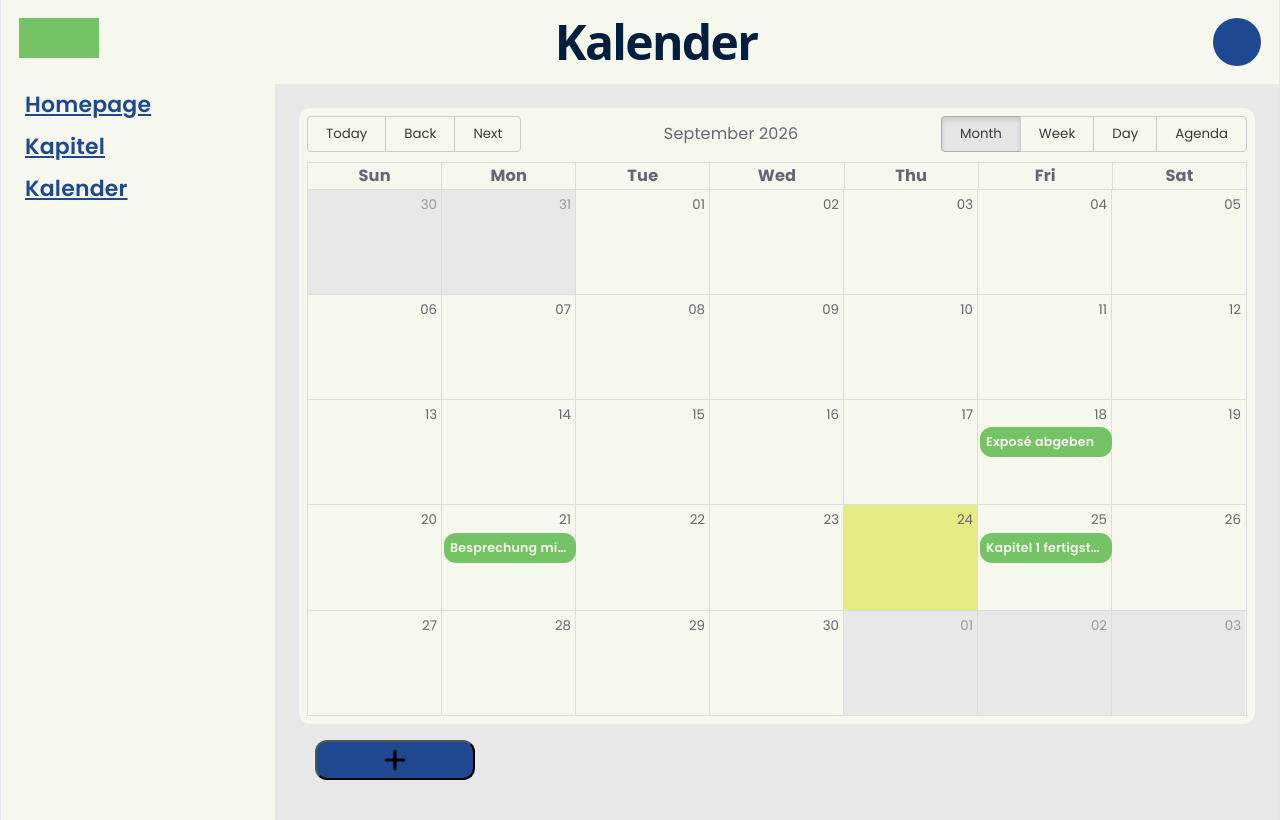
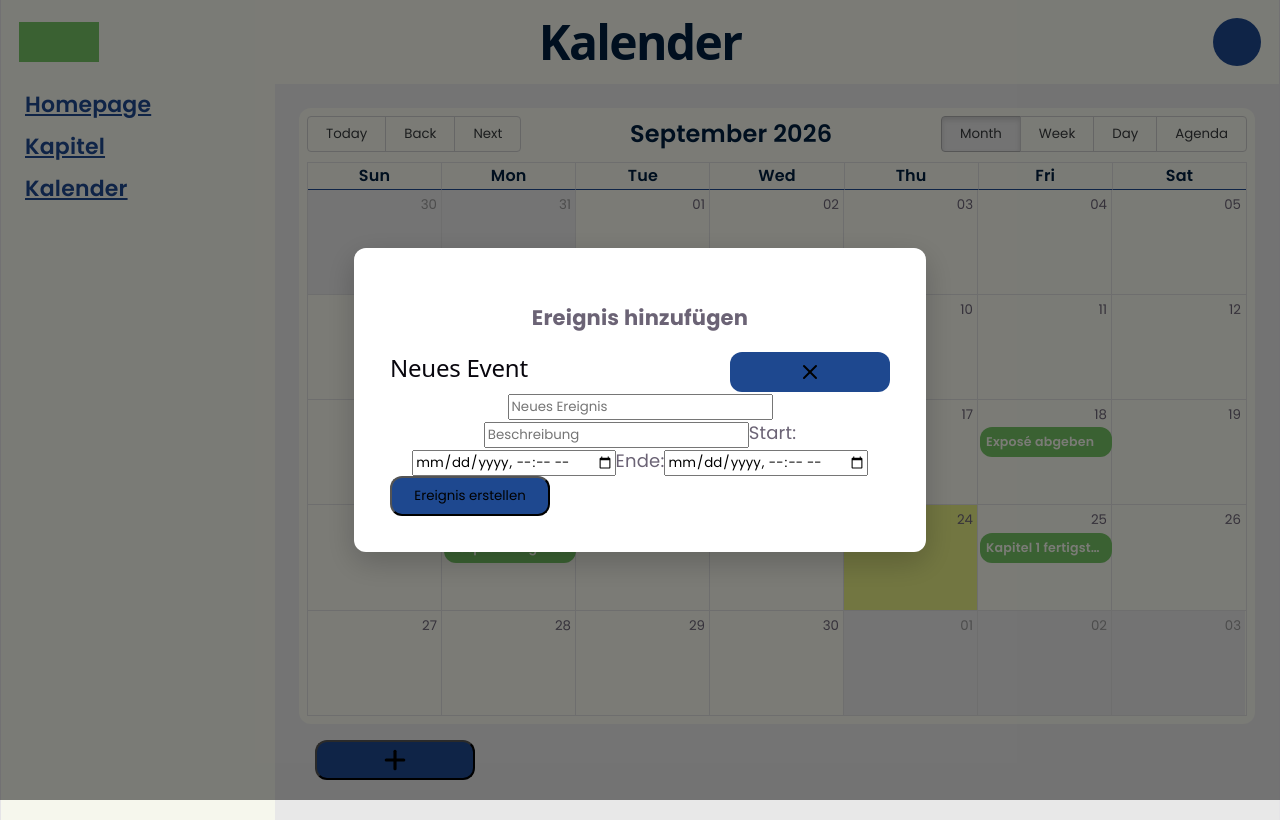
Before and after one commit to DerKeck05/MME_SS26_Gruppe_H_Thesis_expose, a React (Vite) app in the folder frontend/: page /calendar in a window 1280 px wide. Both pictures are taken after a click on the button "Neues Ereignis erstellen". Built offline with nearby package versions, Linux system fonts and the light colour scheme.

Commit message:
Added Modal into UI, and some small other UI changes

```diff
--- a/frontend/src/student_pages/calendar_pages/calendar-page.tsx
+++ b/frontend/src/student_pages/calendar_pages/calendar-page.tsx
@@ -1,19 +1,29 @@
 import CalendarComponent from "./calendar-component";
 import "../calendar_pages/calendar-stylesheet.css";
 import {Plus} from "lucide-react";
+import {useState} from "react";
+import AddEntryModal from "./modals/add-entry-modal.tsx";
 
 
 function CalendarPage() {
+    const [showModal, setShowModal] = useState(false);
+
     return (
         <div className="calendar-page-main">
             <CalendarComponent/>
             <div className={"calendar-add-buttons"}>
-                <button onClick={() => {
-                    console.log("clicked");
-                    // Hier dann Ereignis Erstellen Window aufrufen
-                }} title="Neues Ereignis erstellen">
+                <button
+                    onClick={() => {
+                        setShowModal(true);
+                    }}
+                    title="Neues Ereignis erstellen"
+                >
                     <Plus size={30} strokeWidth={2.5}/>
                 </button>
+
+                {showModal && (
+                    <AddEntryModal onClose={() => setShowModal(false)}/>
+                )}
             </div>
         </div>
     );
--- a/frontend/src/student_pages/calendar_pages/calendar-stylesheet.css
+++ b/frontend/src/student_pages/calendar_pages/calendar-stylesheet.css
@@ -70,3 +70,18 @@
     font-size: 24px;
     cursor: pointer;
 }
+
+.rbc-toolbar-label {
+    font-family: inherit;
+    font-size: 24px;
+    font-weight: 600;
+    color: var(--dark-blue);
+}
+
+.rbc-header {
+    text-align: center;
+    font-size: 16px;
+    font-weight: 600;
+    color: var(--dark-blue);
+    border-color: var(--night-blue);
+}
--- a/frontend/src/student_pages/calendar_pages/modals/add-entry-modal.tsx
+++ b/frontend/src/student_pages/calendar_pages/modals/add-entry-modal.tsx
@@ -1,8 +1,11 @@
 import {X} from "lucide-react";
+import "./modal-stylesheet.css";
 
-function AddEntryModal() {
+function AddEntryModal({onClose}: { onClose: () => void }) {
     return (
-        <div className={"modal-Backdrop"} onClick={() => {}}
+        <div className={"modal-Backdrop"} onClick={() => {
+            onClose();
+        }}
         >
             <div className={"modal"} onClick={(event) => event.stopPropagation()}>
                 <h3>Ereignis hinzufügen</h3>
@@ -13,6 +16,7 @@ function AddEntryModal() {
                     <button
                         type="button"
                         onClick={() => {
+                            onClose();
                         }}
                         className="modal-close"
                         aria-label="Modal schließen"
@@ -35,6 +39,8 @@ function AddEntryModal() {
 
 
                 <button type={"submit"} onClick={() => {
+
+                    onClose();
                 }}>
                     Ereignis erstellen
                 </button>
--- /dev/null
+++ b/frontend/src/student_pages/calendar_pages/modals/modal-stylesheet.css
@@ -0,0 +1,17 @@
+.modal-Backdrop {
+    position: fixed;
+    inset: 0;
+
+    display: flex;
+    justify-content: center;
+    align-items: center;
+
+    background: rgba(0, 0, 0, 0.5);
+    z-index: 1000;
+}
+
+.modal {
+    background: white;
+    padding: 2rem;
+    border-radius: 12px;
+}
--- a/frontend/src/student_pages/student-dashboard-stylesheet.css
+++ b/frontend/src/student_pages/student-dashboard-stylesheet.css
@@ -21,24 +21,25 @@ body {
     background-color: var(--white);
     padding: 1rem;
     color: var(--dark-blue);
-    flex-direction: row;
-    display: flex;
+
+    display: grid;
+    grid-template-columns: 1fr auto 1fr;
+    align-items: center;
 }
 
 .student-dashboard-header h1 {
     color: var(--dark-blue);
     margin: 0;
-    flex: 1;
     font-weight: 700;
     font-size: xxx-large;
     text-align: center;
-    align-self: center;
 }
 
 .logo {
     height: 40px;
     width: 80px;
     background-color: var(--primary);
+    justify-self: start;
 }
 
 .profile-button {
@@ -47,6 +48,7 @@ body {
     padding: 16px;
     height: 16px;
     width: 16px;
+    justify-self: end;
 }
 
 /* BODY */
@@ -147,15 +149,15 @@ body {
 
 #time-card h3 {
     color: var(--white);
-    font-size: x-large;
-    margin: 0;
+    font-size: xx-large;
+    margin: var(--spacing-small);
     text-align: left;
     font-family: var(--font-family), sans-serif;
 }
 
 .card-content {
     color: var(--secondary);
-    font-size: xx-large;
+    font-size: 50px;
     font-weight: 600;
     text-align: center;
     margin: auto 0 0;
--- a/frontend/src/student_pages/student_dashboard/cards/time-card.tsx
+++ b/frontend/src/student_pages/student_dashboard/cards/time-card.tsx
@@ -1,8 +1,8 @@
 function TimeCard() {
     return (
         <div className="card" id={"time-card"}>
-            <h3 className="card-header">Zeit übrig</h3>
-            <p className="card-content">03:07:24:38</p>
+            <h3 className="card-header">Days left</h3>
+            <p className="card-content">13 Tage</p>
         </div>
     );
 }
```
